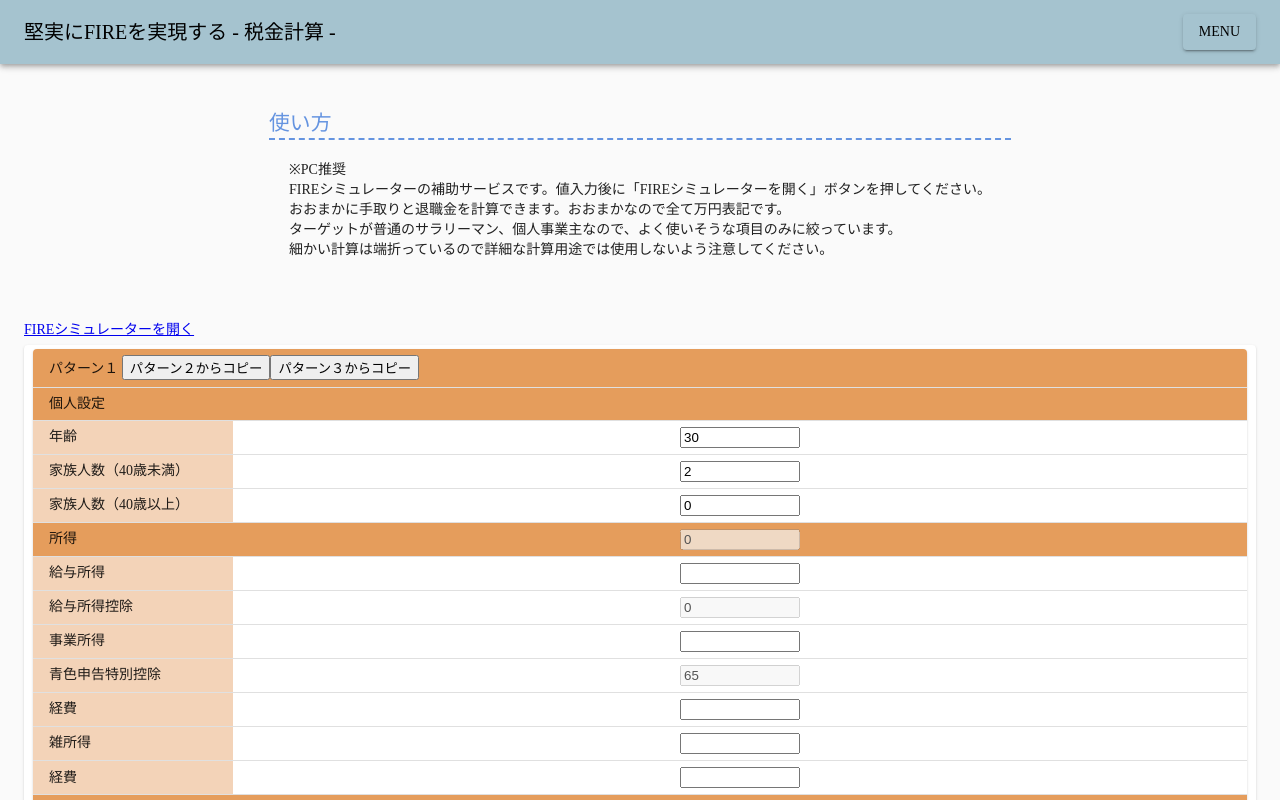
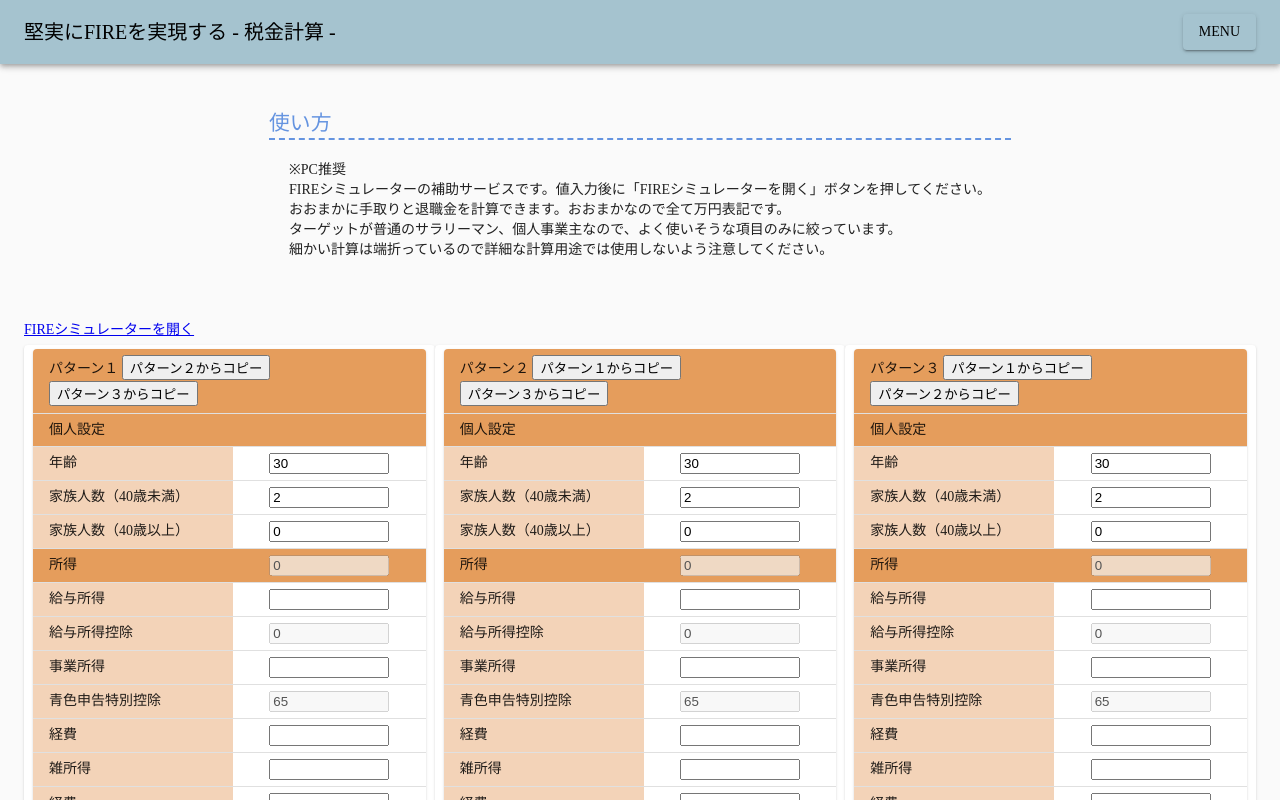
Before and after one commit to somurieengieer/fire-simulator, a React (Create React App) app: page /tax in a window 1280 px wide. Shown: the top 800 px of the page. Built offline with nearby package versions, Linux system fonts and the light colour scheme.

Commit message:
税金計算ページをスマホ対応（大きい画面ではパターンは横並びにする）

```diff
--- a/src/layout/atoms/TaxPieChart.tsx
+++ b/src/layout/atoms/TaxPieChart.tsx
@@ -44,7 +44,7 @@ export function TaxPieChart({taxSet}: Props) {
           <PieChart width={chartSize} height={chartSize}>
             <Pie dataKey="value" isAnimationActive={false} data={data01}
                  startAngle={90} endAngle={-270}
-                 cx={chartSize / 2} cy={chartSize / 2} outerRadius={chartSize / 3.2} fill="#8884d8"
+                 cx={chartSize / 2} cy={chartSize / 2} outerRadius={chartSize / 4} fill="#8884d8"
                  label={props => `${props.name} ${percentage(props.value)}%`} />
             <Tooltip formatter={value => `${value}万`}/>
           </PieChart>
--- a/src/layout/organism/TaxPage.tsx
+++ b/src/layout/organism/TaxPage.tsx
@@ -80,9 +80,11 @@ export function TaxPage() {
         >
         FIREシミュレーターを開く
       </Link>
-      <Grid>
+      <Grid container>
         {selectedTaxSet && selectedTaxSet.map((taxSet: TaxSet) => (
-          <TaxPaper taxSet={taxSet} />
+          <Grid item xs={12} md={4}>
+            <TaxPaper taxSet={taxSet} />
+          </Grid>
         ))}
       </Grid>
     </>
```
